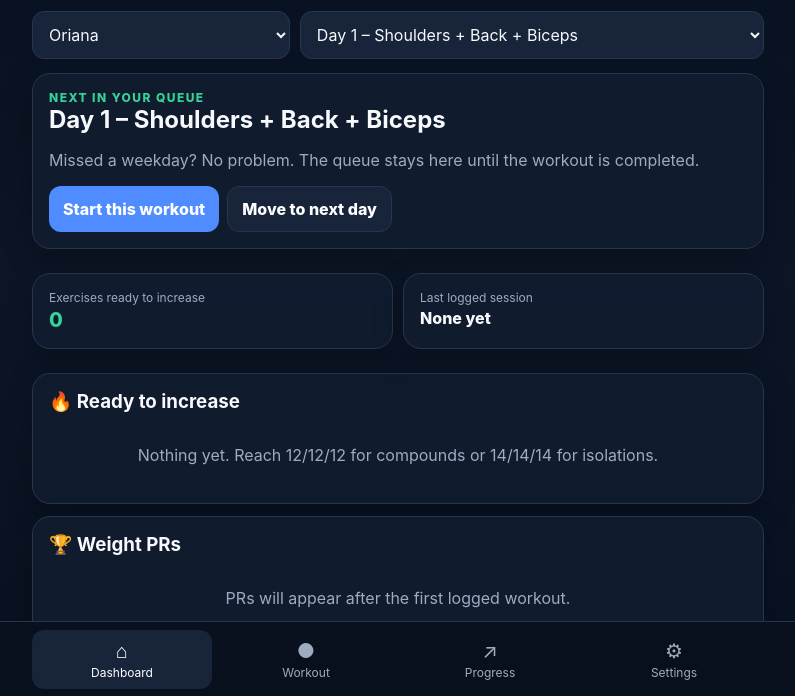
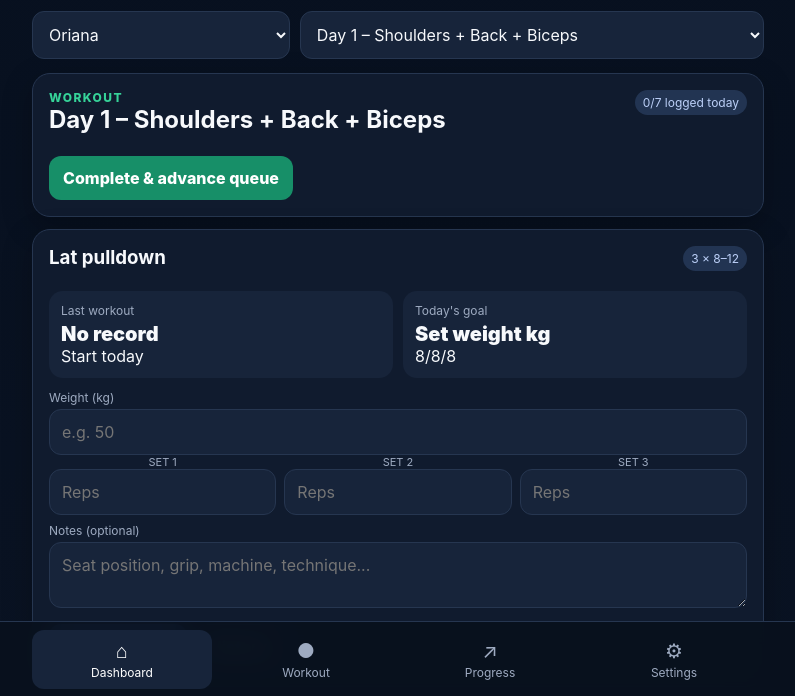
Before and after one commit to orianavm/gym-tracker, a plain HTML site: page index.html in a window 1280 px wide. Shown: the part 103-799 px from the top of the page, without its empty margins (242-1037 px from the left). Drawn offline with Linux system fonts and the light colour scheme.

Commit message:
Update index.html

```diff
--- a/index.html
+++ b/index.html
@@ -41,8 +41,8 @@
   </div>
 
   <main>
-    <section id="dashboardView" class="view active"></section>
-    <section id="workoutView" class="view"></section>
+    <section id="dashboardView" class="view"></section>
+    <section id="workoutView" class="view active"></section>
     <section id="progressView" class="view"></section>
     <section id="settingsView" class="view"></section>
   </main>
```
